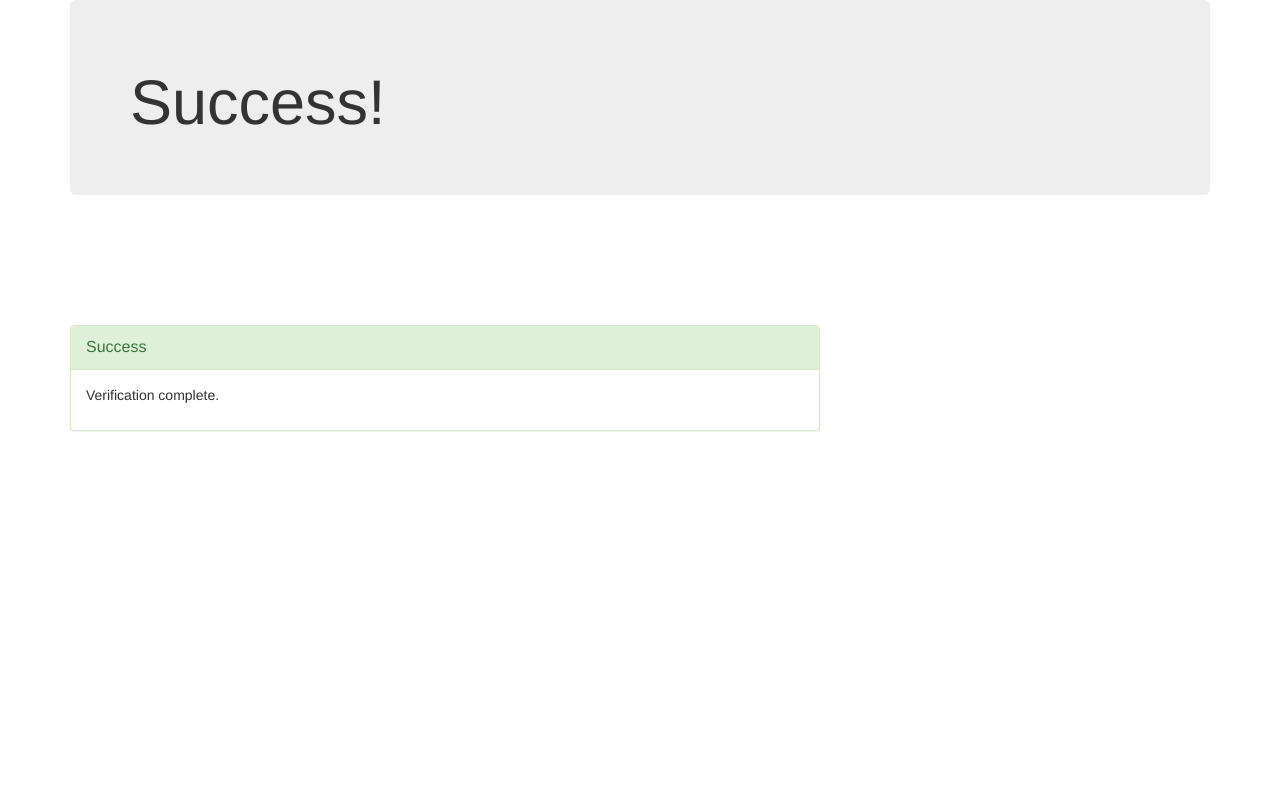
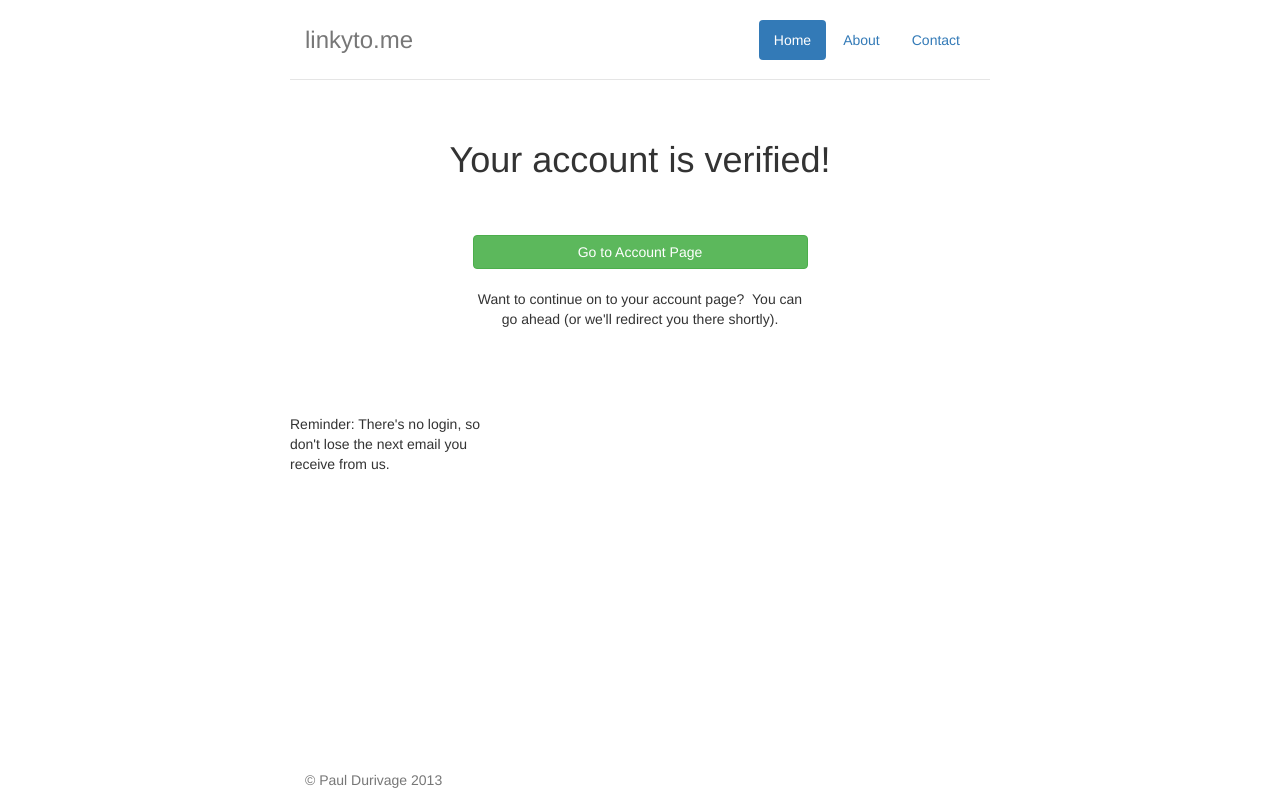
Before and after one commit to angstwad/linky, a Flask app: template linky/templates/signup-verified.html in a window 1280 px wide. Run offline with Flask 2, Linux system fonts and the light colour scheme; the template is opened without the code that fills it, so the values that code supplies are empty; parts of the project's set-up code (start-up, migrations or seed data) failed here and were passed over; some libraries are stand-ins or nearby versions.

Commit message:
Add new styling

```diff
--- a/linky/__init__.py
+++ b/linky/__init__.py
@@ -53,7 +53,7 @@
 def signup():
     form = forms.SignupForm()
     if form.validate_on_submit():
-        app.logger.debug('Form validate')
+        # app.logger.debug('Form validate')
         email = request.form.get('email')
         if email:
             uuid = _gen_uuid()
@@ -63,7 +63,8 @@
                     'signup_key': uuid
                 })
             except pymongo.errors.DuplicateKeyError:
-                flash('<strong>Hey!</strong> This email has already been used.', 'danger')
+                flash('<strong>Hey!</strong> This email '
+                      'has already been used.', 'danger')
                 return render_template('signup.html', form=form)
             else:
                 mail.send_signup_email(uuid, email)
@@ -89,13 +90,15 @@
     }
     try:
         update = g.db.users.update(result, doc)
+        app.logger.debug(update)
+        app.logger.debug(doc)
     except Exception as e:
         app.logger.exception(e)
         raise
     else:
         mail.send_verified_email(acct_key, result.get('_id'))
         return render_template('signup-verified.html', user=result,
-                               update_status=update)
+                               update_status=update, acct_key=acct_key)
 
 
 @app.route('/user/<uuid>')
--- a/linky/templates/signup-verified.html
+++ b/linky/templates/signup-verified.html
@@ -6,26 +6,96 @@
 
 {% block head %}
     {{ super() }}
-    <link rel="stylesheet" href="{{ url_for('static', filename='linky_custom.css') }}">
+    <style type="text/css">
+        /* Space out content a bit */
+        body {
+            padding-top: 20px;
+            padding-bottom: 20px;
+        }
+        /* Everything but the jumbotron gets side spacing for mobile first views */
+        .header, .marketing, .footer {
+            padding-left: 15px;
+            padding-right: 15px;
+        }
+        /* Custom page header */
+        .header {
+            border-bottom: 1px solid #e5e5e5;
+        }
+        /* Make the masthead heading the same height as the navigation */
+        .header h3 {
+            margin-top: 0;
+            margin-bottom: 0;
+            line-height: 40px;
+            padding-bottom: 19px;
+        }
+        /* Custom page footer */
+        .footer {
+            padding-top: 19px;
+            color: #777;
+            bottom: 0px;
+            position: absolute;
+        }
+        /* Customize container */
+        @media(min-width: 768px) {
+            .container {
+                max-width: 730px;
+            }
+        }
+        .container-narrow > hr {
+            margin: 30px 0;
+        }
+        .height-45 {
+            height: 45px;
+        }
+        /* Responsive: Portrait tablets and up */
+        @media screen and(min-width: 768px) {
+            /* Remove the padding we set earlier */
+            .header, .marketing, .footer {
+                padding-left: 0;
+                padding-right: 0;
+            }
+            /* Space out the masthead */
+            .header {
+                margin-bottom: 30px;
+            }
+        }
+    </style>
 {% endblock %}
 
 {% block container %}
-    <div class="jumbotron">
-        <h1>Success!</h1>
+    {{ super() }}
+    <section>
+        <p><br><br></p>
+        <h1 class="text-center">Your account is verified!</h1>
+        <div class="row">
+            <div class="height-45 col-md-12"></div>
+        </div>
+    </section>
+    <div class="row">
+        <div class="col-md-3"></div>
+        <div class="col-md-6">
+            <a style="clear: both; width: 100%; top: 50%; left: 50%;" href="{{ url_for('user', uuid=acct_key) }}" class="btn btn-success">Go to Account Page</a>
+            <p class="text-center"><br>
+                Want to continue on to your account page? &nbsp;You can go ahead (or we'll redirect you there shortly).</p>
+        </div>
+        <div class="col-md-3"></div>
     </div>
-
-    <div class="buffer_100"></div>
-
     <div class="row">
-        <div class="col-md-8">
-            <div class="panel panel-success">
-                <div class="panel-heading">
-                    <p class="panel-title">Success</p>
-                </div>
-                <div class="panel-body">
-                    <p>Verification complete.</p>
-                </div>
-            </div>
+        <div class="height-45 col-md-12"></div>
+    </div>
+    <p><br></p>
+    <div class="row">
+        <div class="col-md-4">
+            <p>Reminder: There's no login, so don't lose the next email you receive from us.</p>
+        </div>
+        <div class="col-md-4">
+            <p></p>
+        </div>
+        <div class="col-md-4">
+            <p></p>
         </div>
     </div>
+    <div class="footer">
+        <p>&copy; Paul Durivage 2013</p>
+    </div>
 {% endblock %}
```
Also changed, not shown: linky/templates/signup-success.html (+1 -7 lines).
